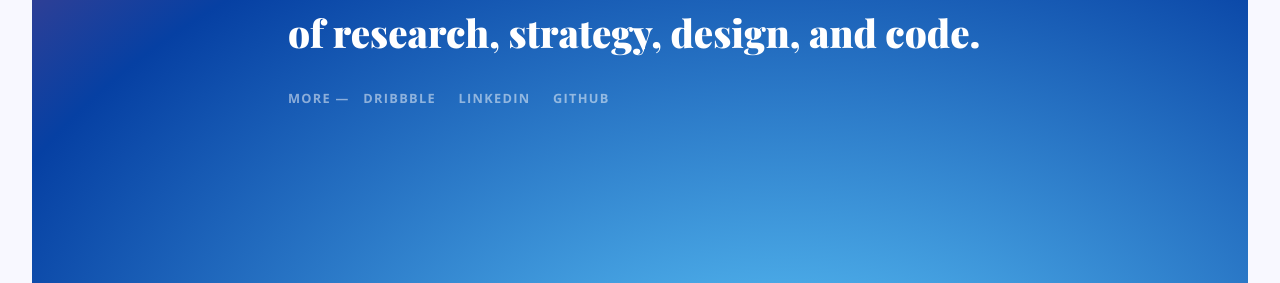
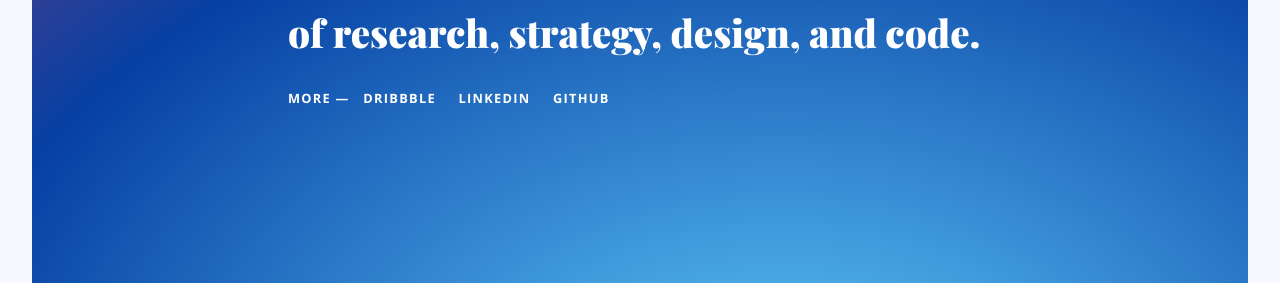
Before and after one commit to ericakatrak/ericakatrak.github.io, a Jekyll site: the page built from index.html, in a window 1280 px wide. Shown: the part 416-699 px from the top of the page. Built offline with Jekyll 4.4.1, drawn with Linux system fonts in a browser that asks for light colours.

Commit message:
style tweak

```diff
--- a/css/style.css
+++ b/css/style.css
@@ -76,7 +76,6 @@ p {
 	letter-spacing: 0.1vw;
 	animation: fade 2s ease-out -.65s;
 	padding-bottom: 2vw;
-	opacity: .5;
 }
 
 p:last-child {padding-bottom: 0;}
```
